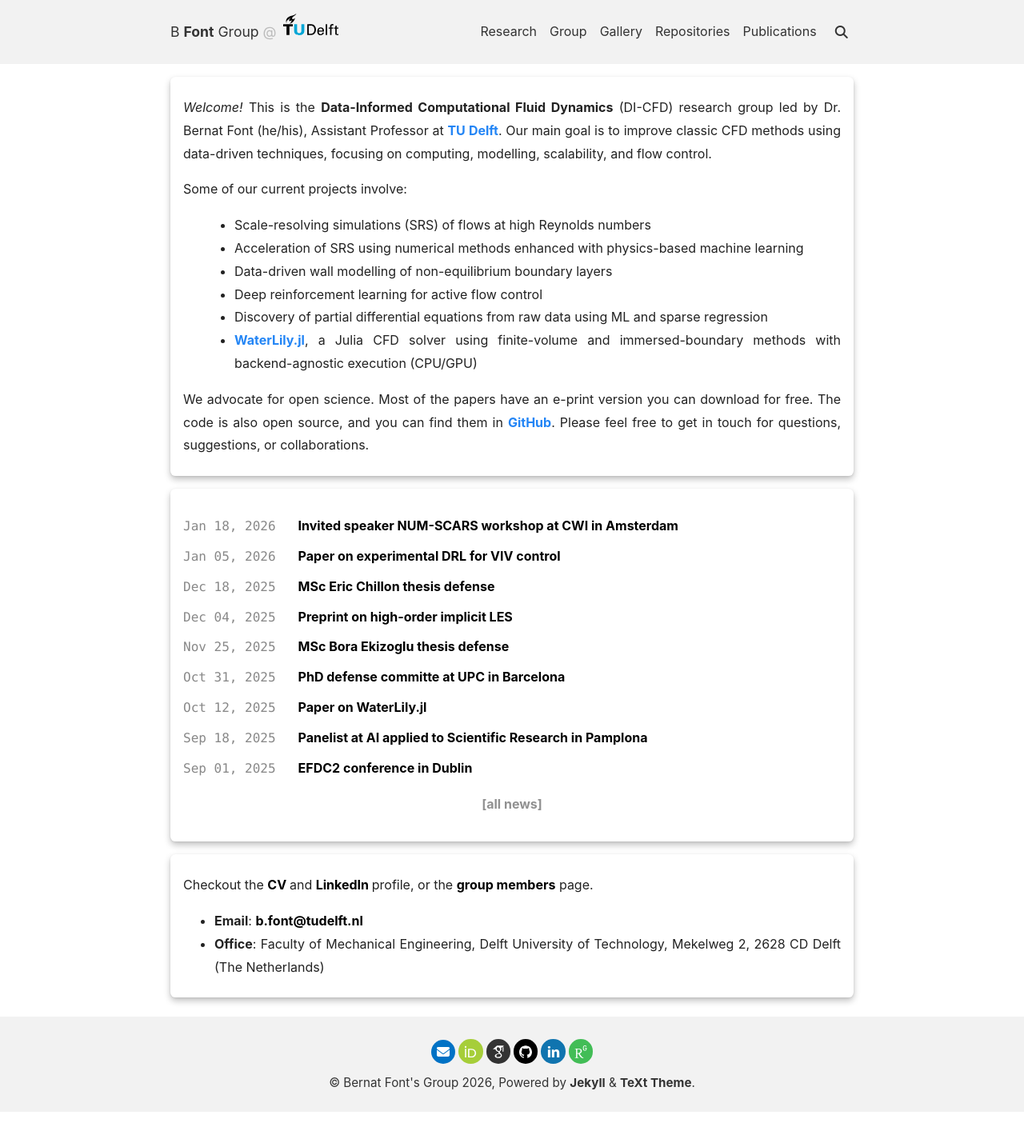
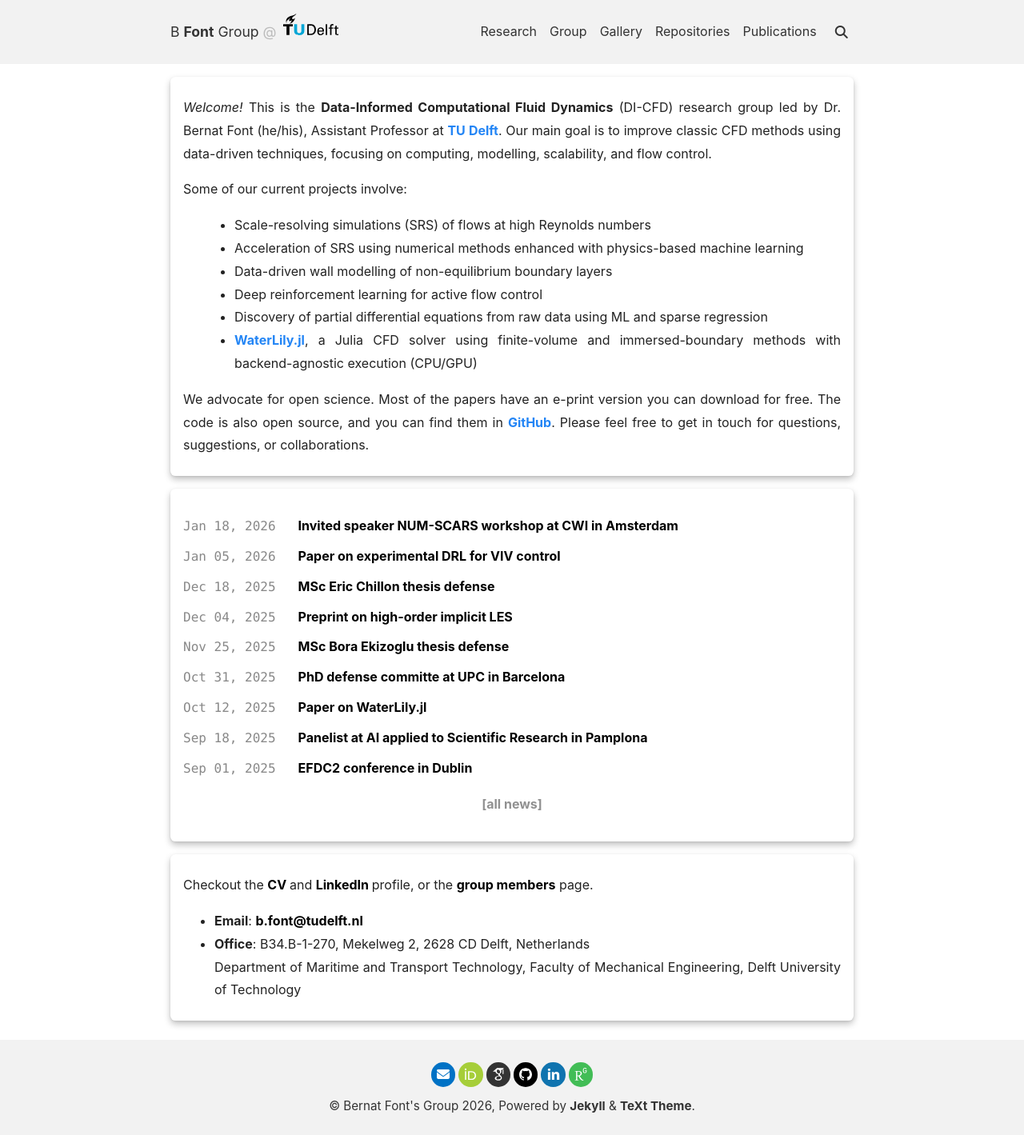
Before and after one commit to b-fg/b-fg.github.io, a Jekyll site: the page built from index.md, in a window 1280 px wide. Shown: the whole page at 80% size. Built offline with Jekyll 4.4.1, drawn with Linux system fonts in a browser that asks for light colours; nearby versions of some CDN libraries; emoji names are drawn with the system emoji font; before the commit the page ends 1390 px from its top, so only the background shows below that.

Commit message:
Updated office address

```diff
--- a/_includes/cv_and_contact.html
+++ b/_includes/cv_and_contact.html
@@ -5,7 +5,7 @@
         <p>Checkout the <a class="item__header" href="https://raw.githubusercontent.com/b-fg/CV.tex/master/main.pdf" target="_blank"> CV </a> and <a class="item__header" href="https://www.linkedin.com/in/{{ _author.linkedin}}" target="_blank"> LinkedIn </a> profile, or the <a class="item__header" href="/group">group members</a> page.</p>
         <p><ul style="padding-left:15px">
         <li> <b>Email</b>: <a class="item__header" href="mailto:b.font@tudelft.nl" target="_blank"> b.font@tudelft.nl </a></li>
-        <li> <b>Office</b>: Faculty of Mechanical Engineering, Delft University of Technology, Mekelweg 2, 2628 CD Delft (The Netherlands)<br></li>
+        <li> <b>Office</b>: B34.B-1-270, Mekelweg 2, 2628 CD Delft, Netherlands<br>Department of Maritime and Transport Technology, Faculty of Mechanical Engineering, Delft University of Technology</li>
         </ul></p>
     </div>
 </div>
```
